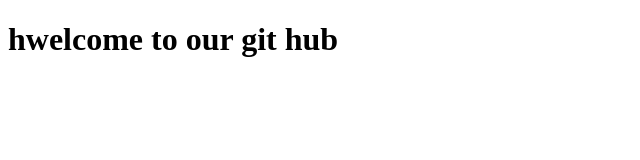
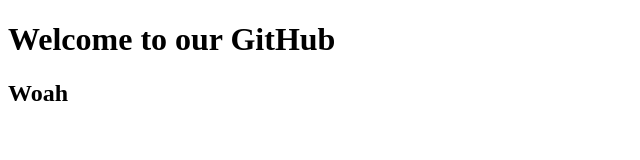
Before and after one commit to jonas25-IT/WORK, a plain HTML site: page index.html in a window 1280 px wide. Shown: the whole page, without its empty margins (0-640 px from the left). Drawn offline with Linux system fonts and the light colour scheme.

Commit message:
I have created modified

```diff
--- a/index.html
+++ b/index.html
@@ -6,7 +6,7 @@
     <title>Document</title>
 </head>
 <body>
-    <h1>hwelcome to our git hub
-    </h1>
+    <h1>Welcome to our GitHub</h1>
+    <h2>Woah</h2>
 </body>
 </html>
```
